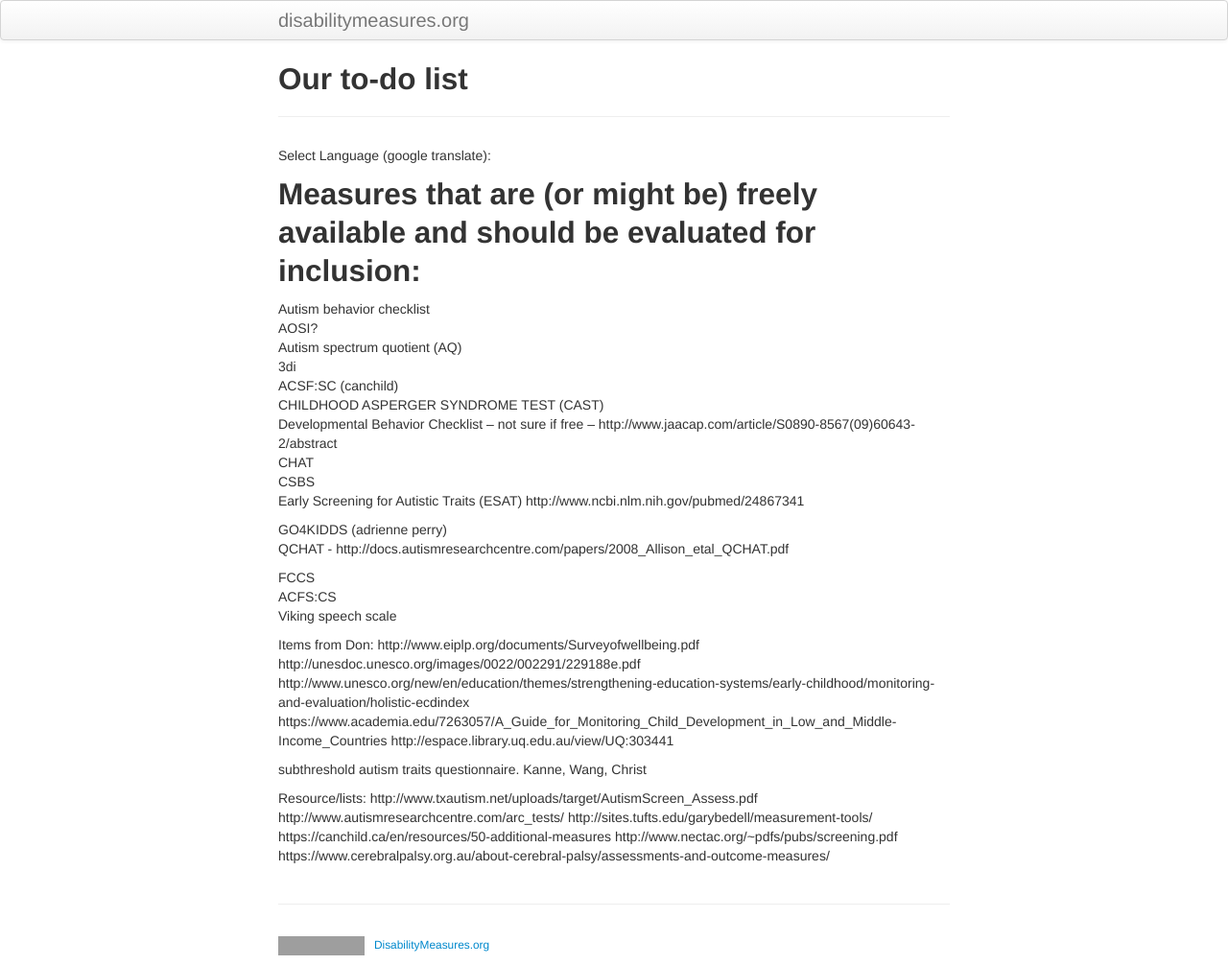
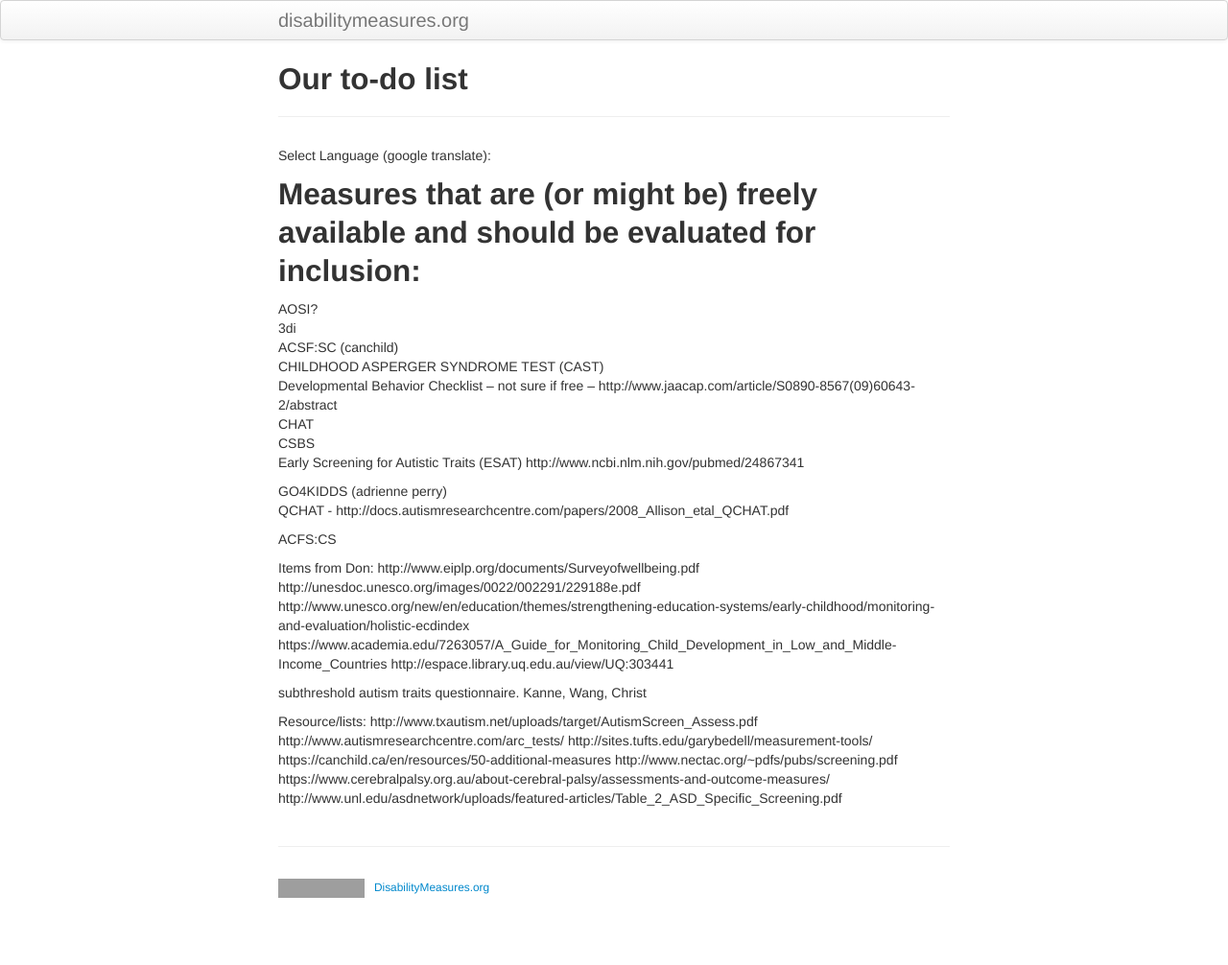
Before and after one commit to mjmaenner/disabilitymeasures, a Jekyll site: the page built from pages/measurestoadd.md, in a window 1280 px wide. Shown: the whole page at 96% size. Built offline with Jekyll 4.4.1, drawn with Linux system fonts in a browser that asks for light colours; after the commit the page ends 946 px from its top, so only the background shows below that; grey boxes are pictures that could not be loaded.

Commit message:
few edits

```diff
--- a/pages/measurestoadd.md
+++ b/pages/measurestoadd.md
@@ -13,9 +13,7 @@ function googleTranslateElementInit() {
 
 ## Measures that are (or might be) freely available and should be evaluated for inclusion: ##
 
-Autism behavior checklist
 AOSI?
-Autism spectrum quotient (AQ)
 3di
 ACSF:SC (canchild)
 CHILDHOOD ASPERGER SYNDROME TEST (CAST)
@@ -27,9 +25,8 @@ Early Screening for Autistic Traits (ESAT) http://www.ncbi.nlm.nih.gov/pubmed/24
 GO4KIDDS (adrienne perry)
 QCHAT - http://docs.autismresearchcentre.com/papers/2008_Allison_etal_QCHAT.pdf
 
-FCCS
+
 ACFS:CS
-Viking speech scale
 
 Items from Don:
 http://www.eiplp.org/documents/Surveyofwellbeing.pdf
@@ -47,3 +44,4 @@ http://sites.tufts.edu/garybedell/measurement-tools/
 https://canchild.ca/en/resources/50-additional-measures
 http://www.nectac.org/~pdfs/pubs/screening.pdf
 https://www.cerebralpalsy.org.au/about-cerebral-palsy/assessments-and-outcome-measures/
+http://www.unl.edu/asdnetwork/uploads/featured-articles/Table_2_ASD_Specific_Screening.pdf
```
